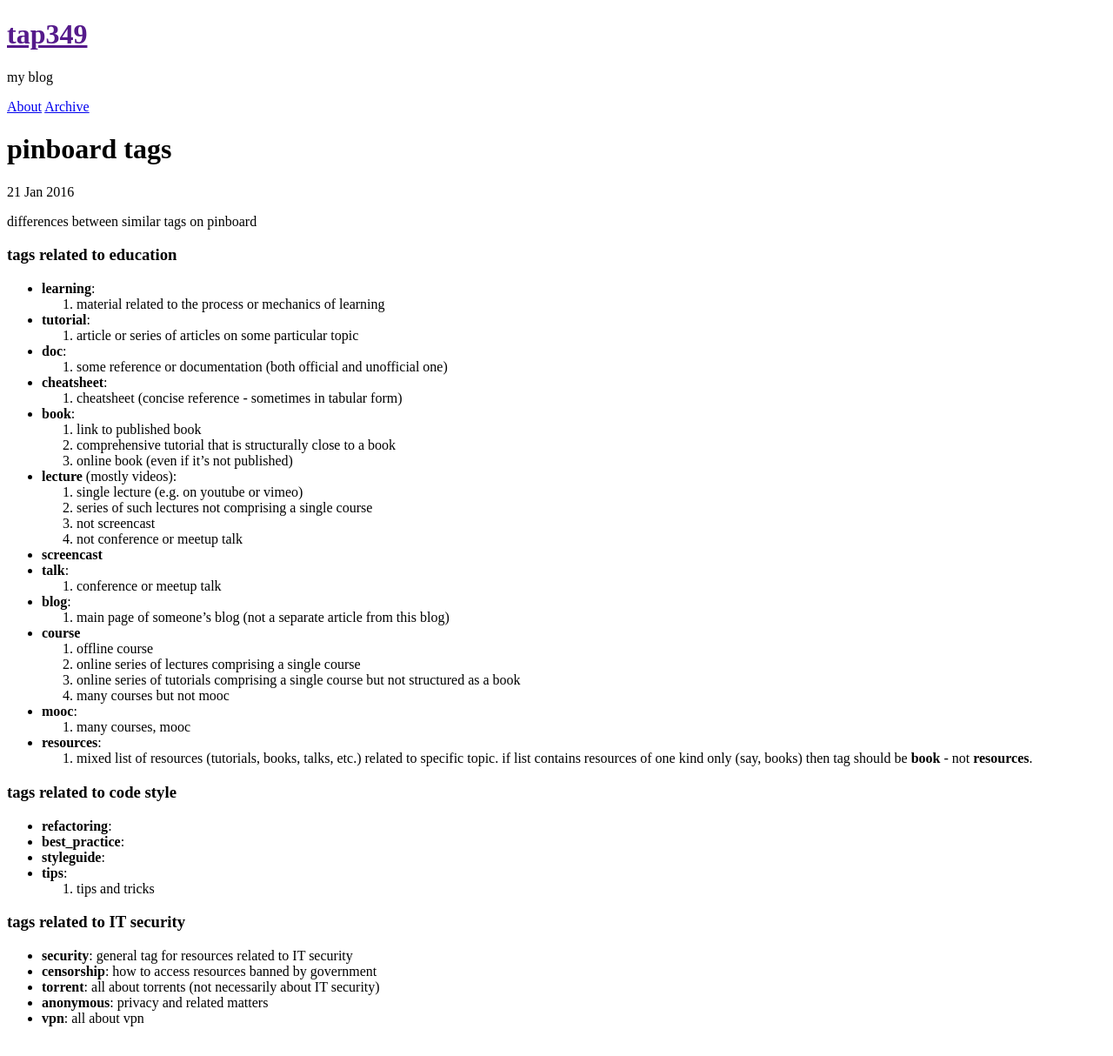
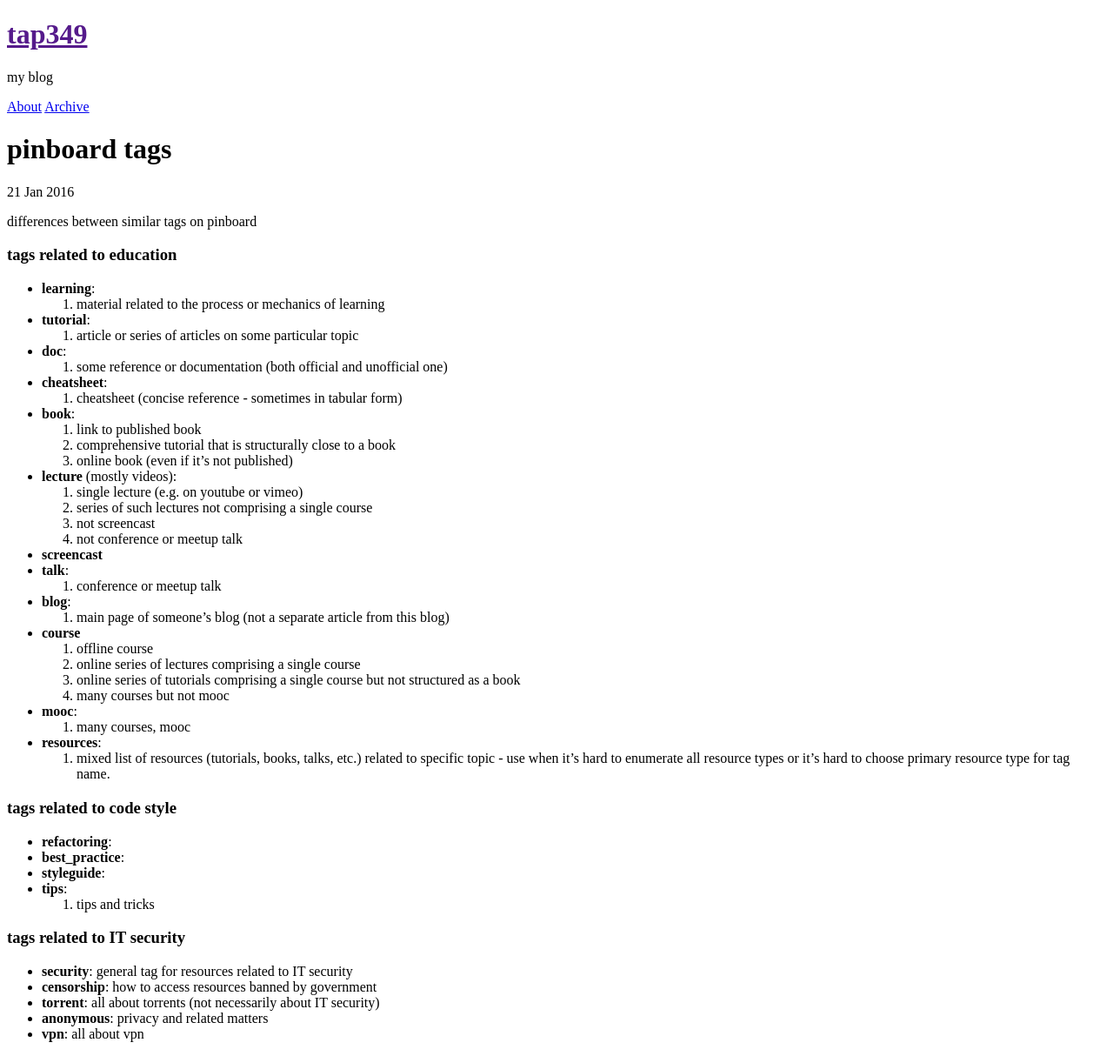
Before and after one commit to tap349/tap349.github.io, a Jekyll site: the page built from _posts/2016-01-22-pinboard-tags.md, in a window 1280 px wide. Shown: the whole page at 87% size. Built offline with Jekyll 4.4.1, drawn with Linux system fonts in a browser that asks for light colours.

Commit message:
update 2017-04-17_02:32:42

```diff
--- a/_posts/2016-01-22-pinboard-tags.md
+++ b/_posts/2016-01-22-pinboard-tags.md
@@ -44,8 +44,8 @@
   1. many courses, mooc
 - **resources**:
   1. mixed list of resources (tutorials, books, talks, etc.) related
-     to specific topic. if list contains resources of one kind only
-     (say, books) then tag should be **book** - not **resources**.
+     to specific topic - use when it's hard to enumerate all resource
+     types or it's hard to choose primary resource type for tag name.
 
 ### tags related to code style
 
```
